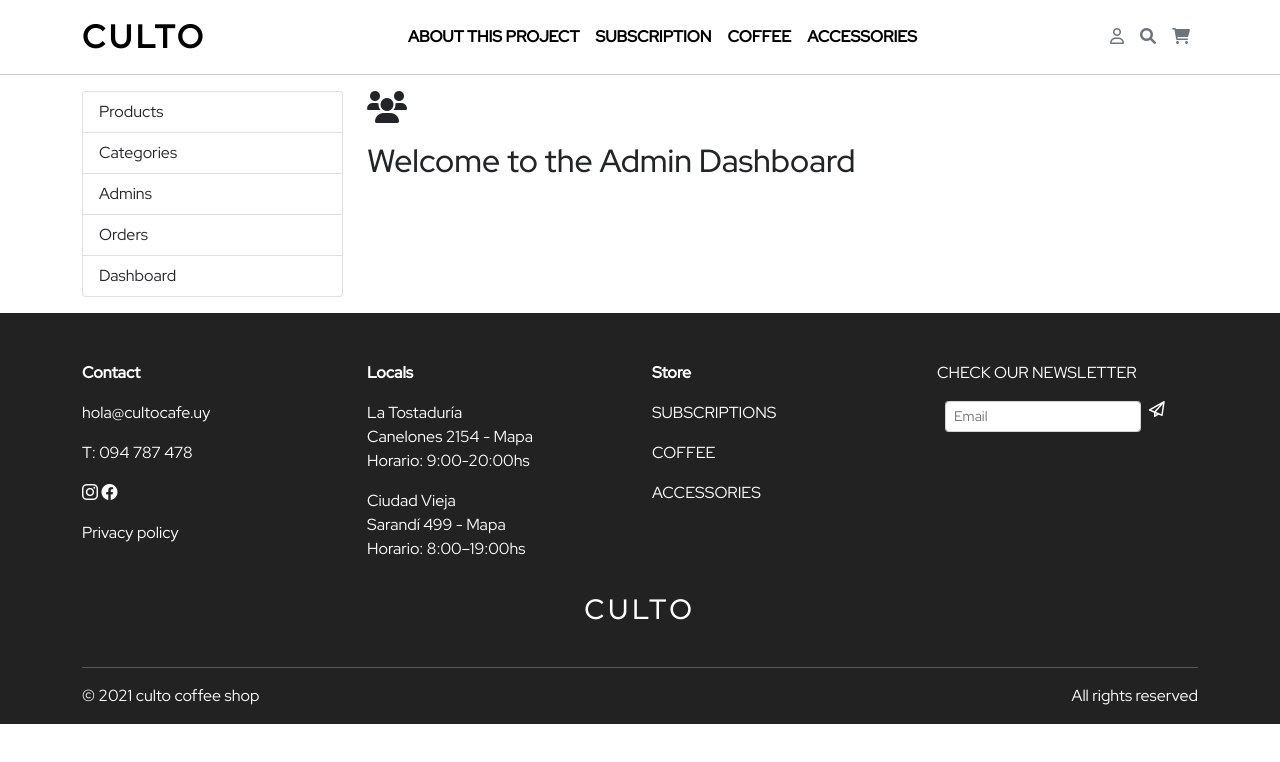
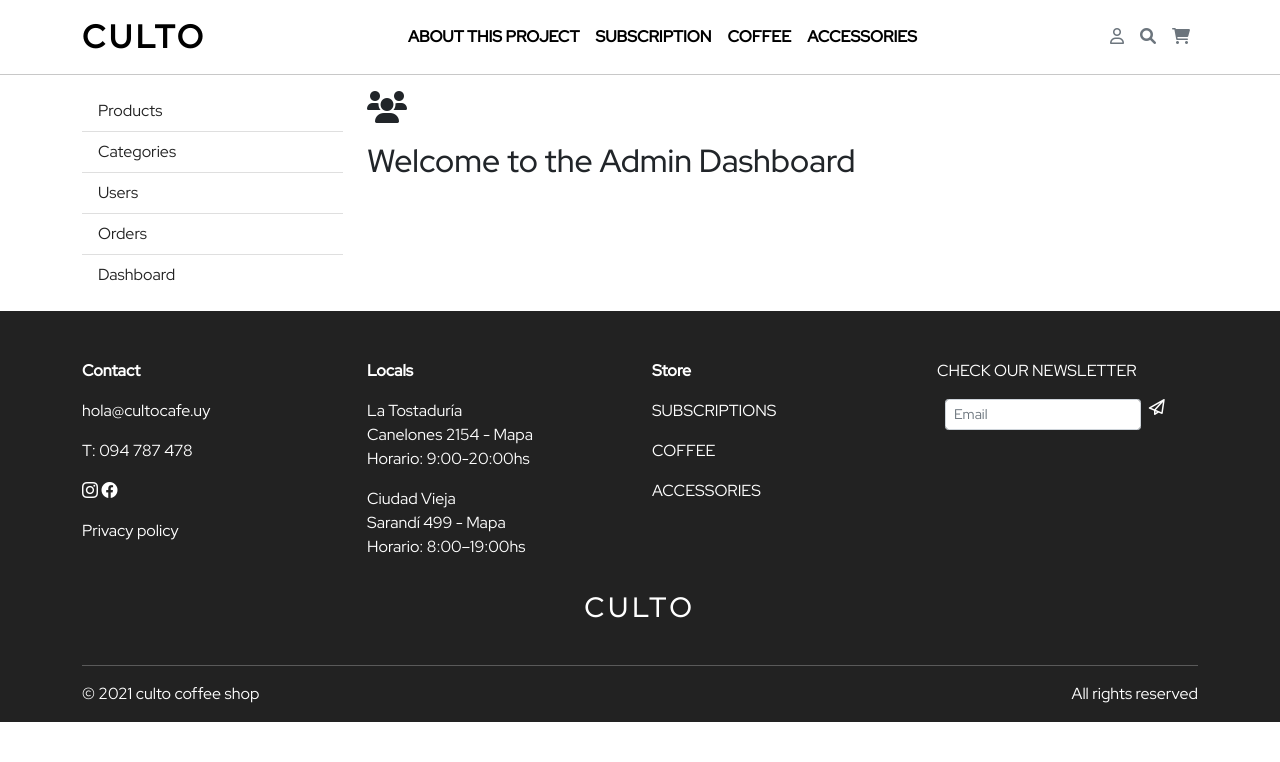
Before and after one commit to FelipeCabreraB/E-commerce-Front, a React (Create React App) app: page /admin in a window 1280 px wide. Shown: the top 762 px of the page. Built offline with nearby package versions, Linux system fonts and the light colour scheme.

Commit message:
Admin Order - User - Menu

```diff
--- a/src/App.jsx
+++ b/src/App.jsx
@@ -19,6 +19,8 @@ import AboutThisProject from "./pages/AboutThisProject";
 import AdminPage from "./pages/AdminPage";
 import AdminProduct from "./components/AdminProduct";
 import AdminCategory from "./components/AdminCategory";
+import AdminOrder from "./components/AdminOrder";
+import AdminUser from "./components/AdminUser";
 
 import EditProduct from "./pages/EditProduct";
 
@@ -54,6 +56,9 @@ function App() {
           <Route path="/admin" element={<AdminPage />} />
           <Route path="/admin/products" element={<AdminProduct />} />
           <Route path="/admin/categories" element={<AdminCategory />} />
+          <Route path="/admin/orders" element={<AdminOrder />} />
+          <Route path="/admin/users" element={<AdminUser />} />
+
           <Route path="/admin/product/edit" element={<EditProduct />} />
         </Routes>
 
--- a/src/components/AdminMenu.jsx
+++ b/src/components/AdminMenu.jsx
@@ -1,15 +1,30 @@
 import React from "react";
 import { ListGroup } from "react-bootstrap";
+import { Link } from "react-router-dom";
 
 function AdminMenu() {
   return (
-    <div className="admin-component">
-      <ListGroup>
-        <ListGroup.Item>Products</ListGroup.Item>
-        <ListGroup.Item>Categories</ListGroup.Item>
-        <ListGroup.Item>Admins</ListGroup.Item>
-        <ListGroup.Item>Orders</ListGroup.Item>
-        <ListGroup.Item>Dashboard</ListGroup.Item>
+    <div className="myAccount">
+      <ListGroup as="ul" className="dark" variant="flush dark">
+        <ListGroup.Item>
+          <Link to="/admin/products">Products</Link>
+        </ListGroup.Item>
+        <ListGroup.Item>
+          {" "}
+          <Link to="/admin/categories">Categories</Link>
+        </ListGroup.Item>
+        <ListGroup.Item>
+          {" "}
+          <Link to="/admin/users">Users</Link>
+        </ListGroup.Item>
+        <ListGroup.Item>
+          {" "}
+          <Link to="/admin/orders">Orders</Link>
+        </ListGroup.Item>
+        <ListGroup.Item>
+          {" "}
+          <Link to="/admin/dashboard">Dashboard</Link>
+        </ListGroup.Item>
       </ListGroup>
     </div>
   );
--- /dev/null
+++ b/src/components/AdminOrder.jsx
@@ -0,0 +1,72 @@
+import React from "react";
+import axios from "axios";
+import { Row, Col, Container } from "react-bootstrap";
+import { Button, Table } from "react-bootstrap";
+import { useEffect, useState } from "react";
+import AdminMenu from "./AdminMenu";
+
+function AdminProduct() {
+  const [orders, setOrders] = useState([]);
+
+  useEffect(() => {
+    const getorders = async (ev) => {
+      try {
+        const response = await axios.get(
+          `${process.env.REACT_APP_URL_ADMIN_BACKEND}/orders/`,
+          {
+            headers: { "Content-Type": "application/json" },
+          }
+        );
+        setOrders(response.data);
+      } catch (error) {
+        console.log(error);
+      }
+    };
+    getorders();
+  }, []);
+  return (
+    <div>
+      <Container fluid className="py-3  ">
+        <Row>
+          <Col sm={12} md={2}>
+            <AdminMenu />
+            <Button variant="dark" style={{ float: "right", margin: "2rem" }}>
+              Add a Order
+            </Button>
+          </Col>
+          <Col className="myAccountResponsive" sm={12} md={10}>
+            <Table striped bordered hover>
+              <thead>
+                <tr>
+                  <th>#</th>
+                  <th>Status Order</th>
+                  <th>User Id</th>
+                </tr>
+              </thead>
+              <tbody>
+                {orders.map((order) => (
+                  <tr key={order.id}>
+                    <td>{order.id}</td>
+                    <td>{order.statusOrder}</td>
+                    <td>{order.userId}</td>
+
+                    <td>
+                      <Button className="btn btn-warning me-2">
+                        <i class="far fa-edit"></i>
+                      </Button>
+                      <Button className="btn btn-danger">
+                        <i class="far fa-trash-alt"></i>
+                      </Button>
+                    </td>
+                  </tr>
+                ))}
+              </tbody>
+            </Table>
+          </Col>
+        </Row>
+      </Container>
+    </div>
+  );
+}
+
+export default AdminProduct;
--- /dev/null
+++ b/src/components/AdminUser.jsx
@@ -0,0 +1,78 @@
+import React from "react";
+import axios from "axios";
+import { Row, Col, Container } from "react-bootstrap";
+import { Button, Table } from "react-bootstrap";
+import { useEffect, useState } from "react";
+import AdminMenu from "./AdminMenu";
+
+function AdminProduct() {
+  const [users, setUsers] = useState([]);
+
+  useEffect(() => {
+    const getcategories = async (ev) => {
+      try {
+        const response = await axios.get(
+          `${process.env.REACT_APP_URL_ADMIN_BACKEND}/users/`,
+          {
+            headers: { "Content-Type": "application/json" },
+          }
+        );
+        setUsers(response.data);
+      } catch (error) {
+        console.log(error);
+      }
+    };
+    getcategories();
+  }, []);
+  return (
+    <div>
+      <Container fluid className="py-3  ">
+        <Row>
+          <Col sm={12} md={2}>
+            <AdminMenu />
+            <Button variant="dark" style={{ float: "right", margin: "2rem" }}>
+              Add a user
+            </Button>
+          </Col>
+          <Col className="myAccountResponsive" sm={12} md={10}>
+            <Table striped bordered hover>
+              <thead>
+                <tr>
+                  <th>#</th>
+                  <th>First Name</th>
+                  <th>Last Name</th>
+                  <th>Role</th>
+                  <th>Email</th>
+                  <th>Completed Orders</th>
+                </tr>
+              </thead>
+              <tbody>
+                {users.map((user) => (
+                  <tr key={user.id}>
+                    <td>{user.id}</td>
+                    <td>{user.firstname}</td>
+                    <td>{user.lastname}</td>
+                    <td>{user.role}</td>
+                    <td>{user.email}</td>
+                    <td>{user.completedOrders}</td>
+
+                    <td>
+                      <Button className="btn btn-warning me-2">
+                        <i class="far fa-edit"></i>
+                      </Button>
+                      <Button className="btn btn-danger">
+                        <i class="far fa-trash-alt"></i>
+                      </Button>
+                    </td>
+                  </tr>
+                ))}
+              </tbody>
+            </Table>
+          </Col>
+        </Row>
+      </Container>
+    </div>
+  );
+}
+
+export default AdminProduct;
--- a/src/pages/AdminPage.jsx
+++ b/src/pages/AdminPage.jsx
@@ -1,5 +1,6 @@
 import React from "react";
 import { Container, Row, Col, ListGroup } from "react-bootstrap";
+import AdminMenu from "../components/AdminMenu";
 
 function AdminPage() {
   return (
@@ -8,13 +9,7 @@ function AdminPage() {
         <Row className="my-3">
           {/* Menu */}
           <Col xs={12} md={3}>
-            <ListGroup>
-              <ListGroup.Item>Products</ListGroup.Item>
-              <ListGroup.Item>Categories</ListGroup.Item>
-              <ListGroup.Item>Admins</ListGroup.Item>
-              <ListGroup.Item>Orders</ListGroup.Item>
-              <ListGroup.Item>Dashboard</ListGroup.Item>
-            </ListGroup>
+            <AdminMenu />
           </Col>
 
           {/* Tables */}
```
